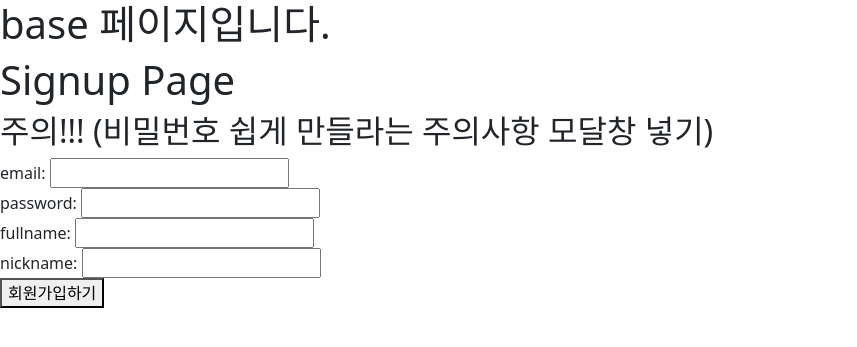
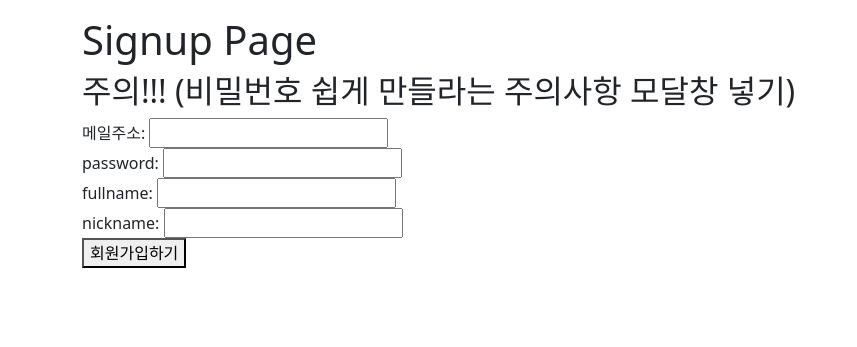
Before and after one commit to rohmantique/SSAFY-Side-Pjt, a Django app: page /accounts/signup/ in a window 1280 px wide. Shown: the top 347 px of the page, without its empty margins (0-857 px from the left). Run offline with Django 4.2, Linux system fonts and the light colour scheme.

Commit message:
Add base.html container class

```diff
--- a/accounts/templates/accounts/signup.html
+++ b/accounts/templates/accounts/signup.html
@@ -6,7 +6,7 @@
 <form action="{% url 'accounts:login' %}" method="POST">
   {% csrf_token %}
     <div>
-      <label for="email">email: </label>
+      <label for="email">메일주소: </label>
       <input type="email" id="email" name="email">
     </div>
     <div>
--- a/templates/base.html
+++ b/templates/base.html
@@ -8,11 +8,12 @@
   <title>DDOONGDDANG's</title>
 </head>
 <body>
-<h1>base 페이지입니다.</h1>
+
+<div class="container mt-3">
   {% block content %}
 
   {% endblock content %}
-
+</div>
 
 
 
```
